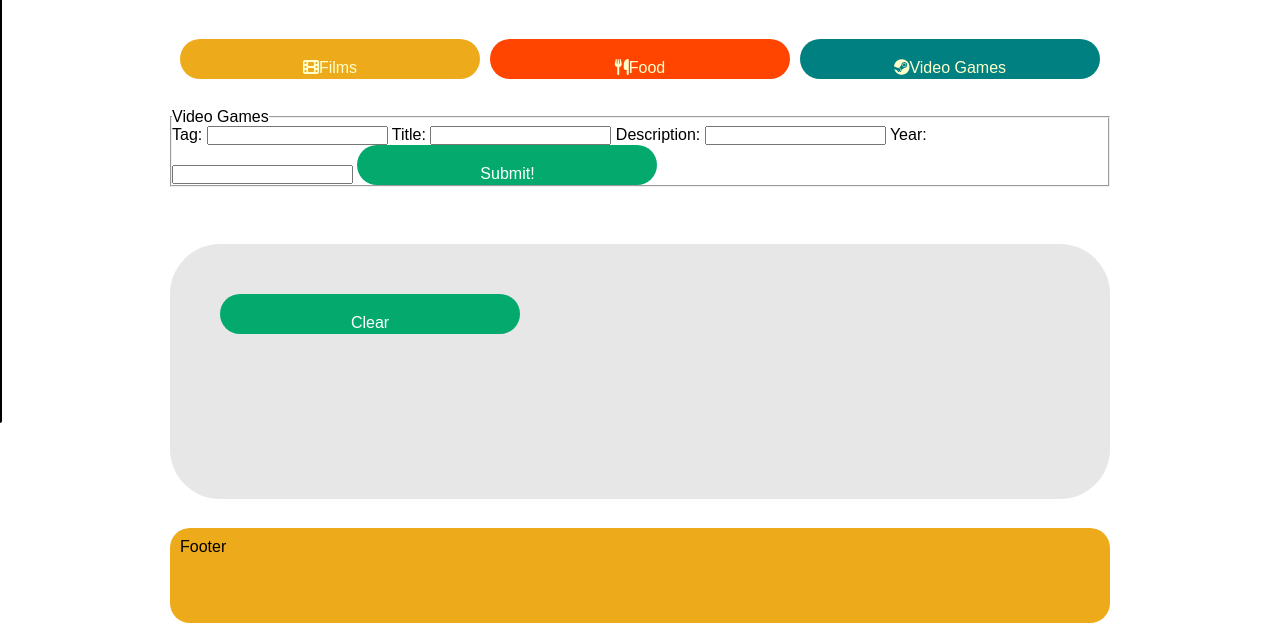
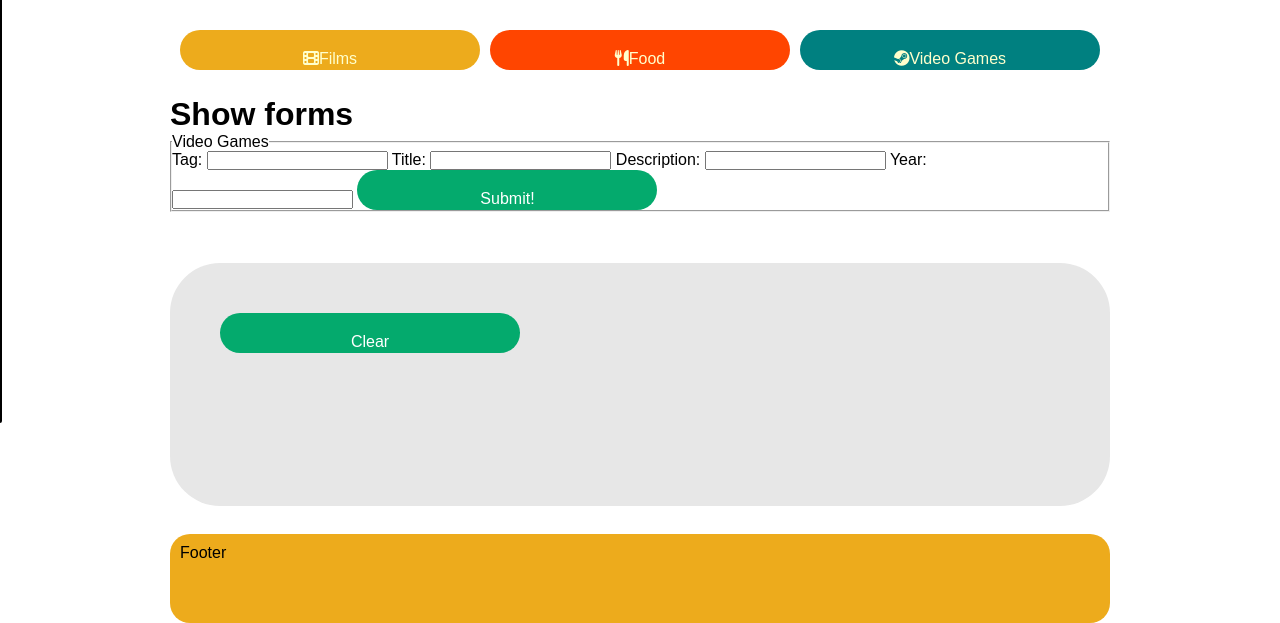
Before and after one commit to az-m/week5-project, a website built with Vite: page client/index.html in a window 1280 px wide. Both pictures are taken after a click on the button "Video Games". Shown: the part 177-800 px from the top of the page. Built offline with nearby package versions, Linux system fonts and the light colour scheme; no server answers; files whose address does not match are found by name.

Commit message:
hideForms

```diff
--- a/client/index.html
+++ b/client/index.html
@@ -30,10 +30,11 @@
     </div>
 
     <div id="filmView" class="view">
-      <section id="filmTags" class="tags">
+          <section id="filmTags" class="tags">
         <!-- <p>When you click on a button, tags will be here!</p> -->
       </section>
-      <form id="filmForm">
+      <h1 id="showFilmForm">Show forms</h1>
+      <form id="filmForm" class="forms">
         <fieldset>
           <legend>Film</legend>
 
@@ -72,7 +73,8 @@
       <section id="foodTags" class="tags">
         <!-- <p>When you click on a button, tags will be here!</p> -->
       </section>
-      <form id="foodForm">
+      <h1 id="showFoodForm">Show forms</h1>
+      <form id="foodForm" class="forms">
         <fieldset>
           <legend>Food</legend>
 
@@ -102,7 +104,8 @@
       <section id="gameTags" class="tags">
         <!-- <p>When you click on a button, tags will be here!</p> -->
       </section>
-      <form id="videoGamesForm">
+      <h1 id="showGameForm">Show forms</h1>
+      <form id="videoGamesForm" class="forms">
         <fieldset>
           <legend>Video Games</legend>
 
--- a/client/src/style.css
+++ b/client/src/style.css
@@ -335,3 +335,20 @@ body {
     grid-area: 3 / 2 / span 1 / span 1;
   }
 }
+
+#filmForm {
+  display: none;
+}
+
+#foodView {
+  display: none;
+}
+
+#videoGameView {
+  display: none;
+}
+
+/* #showFilmForm {
+
+
+} */
```
